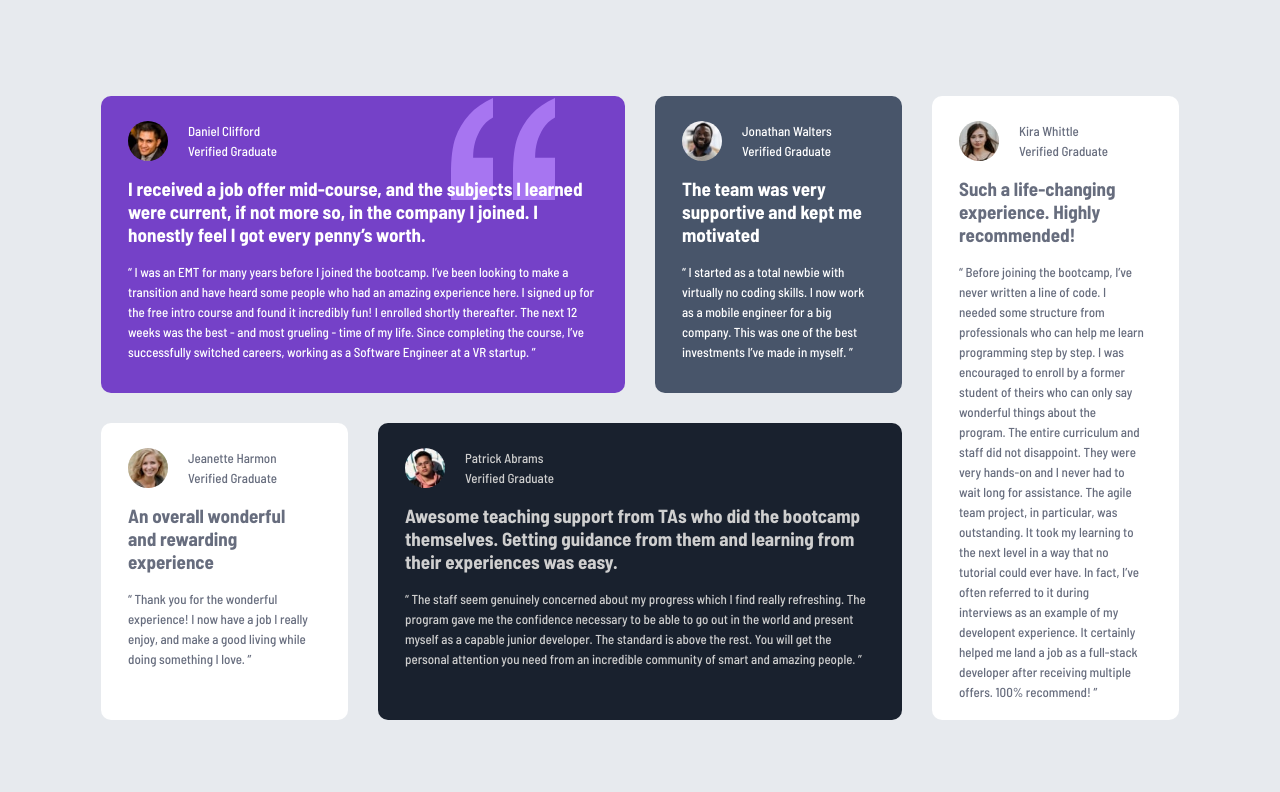
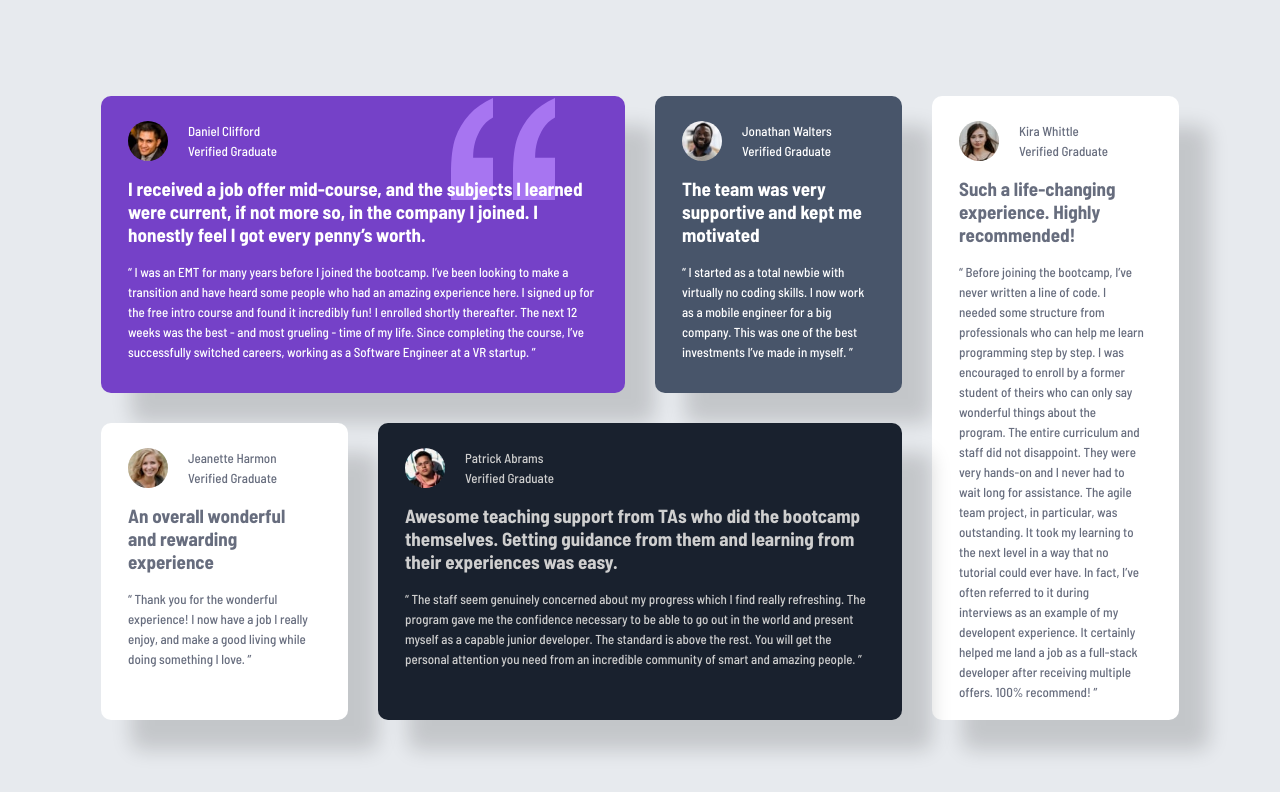
Before and after one commit to thejas2246/testimoninal-grid, a plain HTML site: page index.html in a window 1280 px wide. Drawn offline with Linux system fonts and the light colour scheme.

Commit message:
challenge complete

```diff
--- a/styles.css
+++ b/styles.css
@@ -29,6 +29,7 @@ body{
     border-radius: 10px;
     padding:25px 27px;
     padding-bottom: 5px;
+    box-shadow: 30px 30px 20px rgba(0, 0, 0, 0.152);
 }
 
 .card2{
```
Also changed, not shown: 1 other file.
